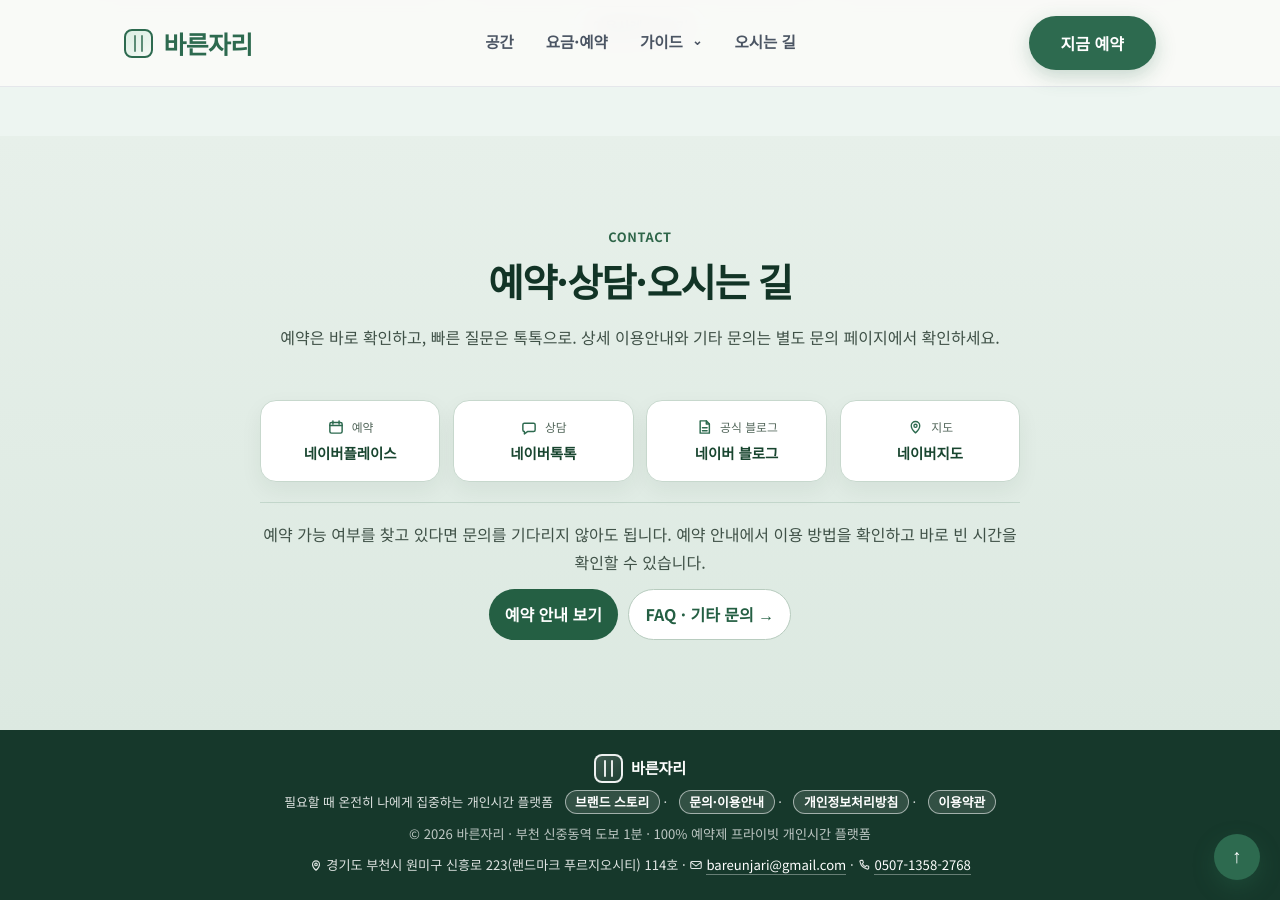
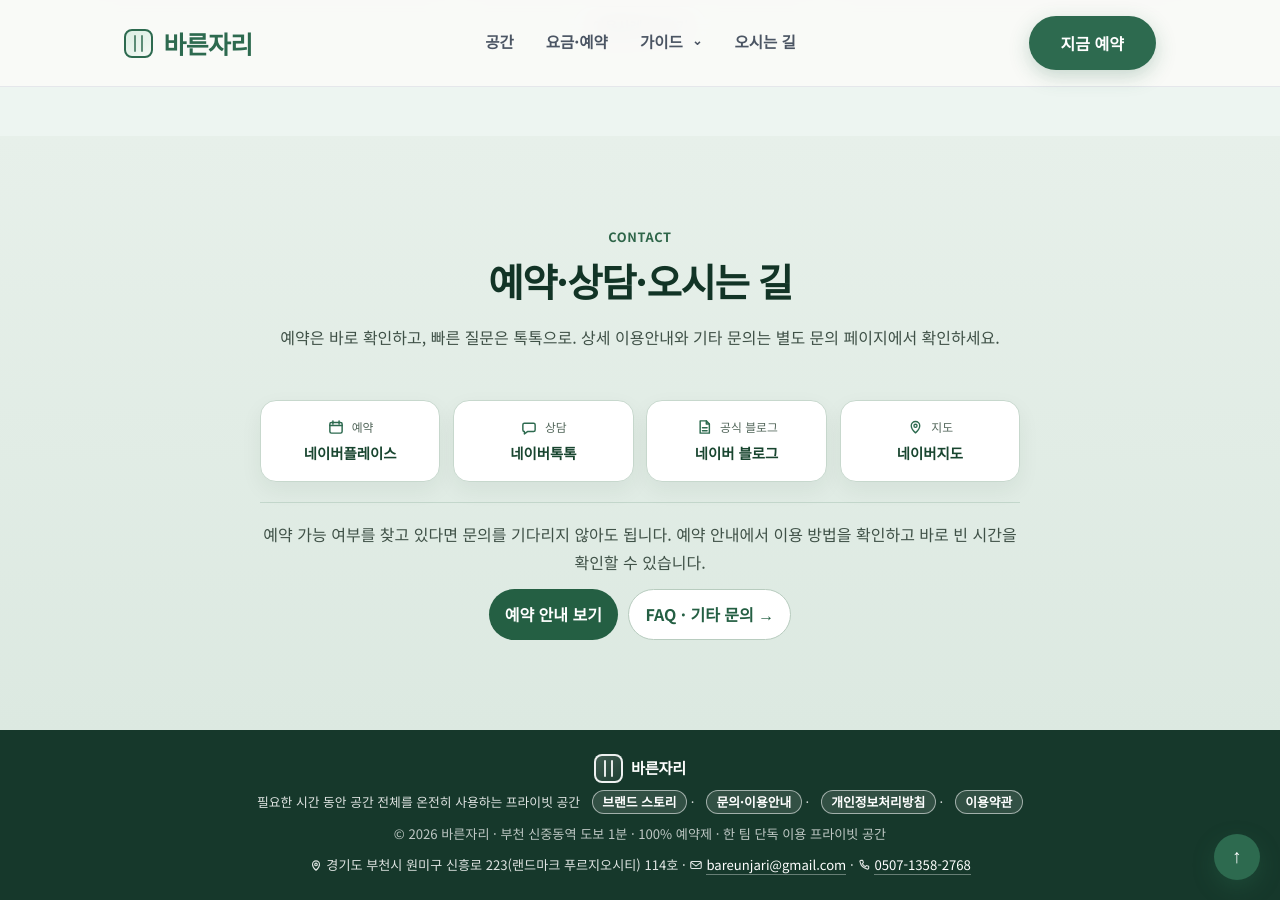
Before and after one commit to bareunspace/blog, a Jekyll site: the page built from index.html, in a window 1280 px wide and 900 px high, scrolled down 4939 px. Built offline with Jekyll 4.4.1, drawn with Linux system fonts in a browser that asks for light colours.

Commit message:
Align footer with privacy and exclusive-use positioning

```diff
--- a/_includes/footer.html
+++ b/_includes/footer.html
@@ -1,7 +1,7 @@
 <footer>
   <a href="{{ '/' | relative_url }}" class="footer-logo-link"><p class="footer-logo"><span class="logo-mark" aria-hidden="true"></span><span class="logo-text">바른자리</span></p></a>
-  <p class="footer-logo-note">필요할 때 온전히 나에게 집중하는 개인시간 플랫폼 {% if page.page_id == "about" %}<span class="footer-story-link" aria-current="page">브랜드 스토리</span>{% else %}<a href="{{ '/about.html' | relative_url }}" class="footer-story-link">브랜드 스토리</a>{% endif %} · {% if page.page_id == "contact" %}<span class="footer-story-link" aria-current="page">문의·이용안내</span>{% else %}<a href="{{ '/contact.html' | relative_url }}" class="footer-story-link">문의·이용안내</a>{% endif %} · {% if page.page_id == "privacy" %}<span class="footer-story-link" aria-current="page">개인정보처리방침</span>{% else %}<a href="{{ '/privacy/' | relative_url }}" class="footer-story-link">개인정보처리방침</a>{% endif %} · {% if page.page_id == "terms" %}<span class="footer-story-link" aria-current="page">이용약관</span>{% else %}<a href="{{ '/terms/' | relative_url }}" class="footer-story-link">이용약관</a>{% endif %}</p>
-  <p>© 2026 바른자리 · 부천 신중동역 도보 1분 · 100% 예약제 프라이빗 개인시간 플랫폼</p>
+  <p class="footer-logo-note">필요한 시간 동안 공간 전체를 온전히 사용하는 프라이빗 공간 {% if page.page_id == "about" %}<span class="footer-story-link" aria-current="page">브랜드 스토리</span>{% else %}<a href="{{ '/about.html' | relative_url }}" class="footer-story-link">브랜드 스토리</a>{% endif %} · {% if page.page_id == "contact" %}<span class="footer-story-link" aria-current="page">문의·이용안내</span>{% else %}<a href="{{ '/contact.html' | relative_url }}" class="footer-story-link">문의·이용안내</a>{% endif %} · {% if page.page_id == "privacy" %}<span class="footer-story-link" aria-current="page">개인정보처리방침</span>{% else %}<a href="{{ '/privacy/' | relative_url }}" class="footer-story-link">개인정보처리방침</a>{% endif %} · {% if page.page_id == "terms" %}<span class="footer-story-link" aria-current="page">이용약관</span>{% else %}<a href="{{ '/terms/' | relative_url }}" class="footer-story-link">이용약관</a>{% endif %}</p>
+  <p>© 2026 바른자리 · 부천 신중동역 도보 1분 · 100% 예약제 · 한 팀 단독 이용 프라이빗 공간</p>
   <p class="footer-contact"><svg class="inline-icon" aria-hidden="true"><use href="#i-map"></use></svg>경기도 부천시 원미구 신흥로 223(랜드마크 푸르지오시티) 114호 · <svg class="inline-icon" aria-hidden="true"><use href="#i-mail"></use></svg><a href="mailto:bareunjari@gmail.com">bareunjari@gmail.com</a> · <svg class="inline-icon" aria-hidden="true"><use href="#i-phone"></use></svg><a href="tel:05071358-2768">0507-1358-2768</a></p>
 </footer>
 <div class="lightbox" id="lightbox" role="dialog" aria-modal="true" aria-hidden="true" aria-label="갤러리 이미지 확대"><button type="button" class="lightbox-backdrop" id="lightboxBackdrop" aria-label="이미지 확대 닫기"></button><div class="lightbox-content"><button type="button" class="lightbox-nav lightbox-prev" id="lightboxPrev" aria-label="이전 이미지">‹</button><button type="button" class="lightbox-close" id="lightboxClose" aria-label="닫기">✕</button><img id="lightboxImage" src="" alt="" /><p class="lightbox-counter" id="lightboxCounter" aria-live="polite">1 / 1</p><button type="button" class="lightbox-nav lightbox-next" id="lightboxNext" aria-label="다음 이미지">›</button></div></div>
```
